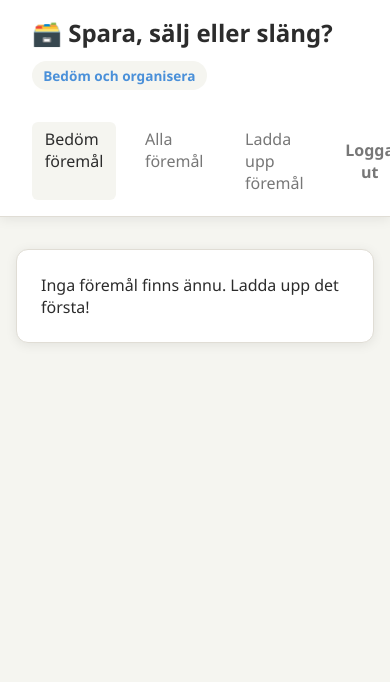
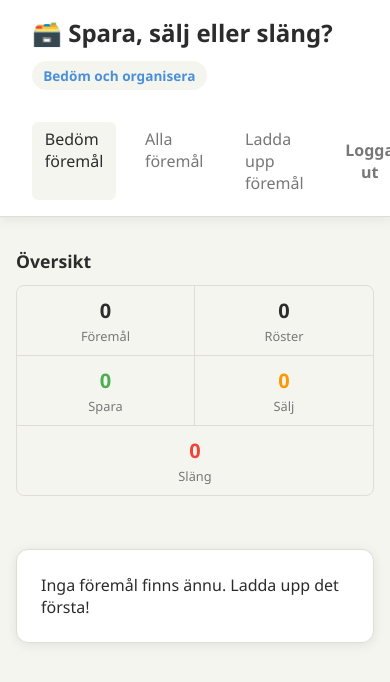
Before and after one commit to JFSvensson/SparaSaljSlang, a website: page public/index.html in a window 390 px wide. Drawn offline with Linux system fonts and the light colour scheme; no server answers.

Commit message:
feat: add decision summary feature with UI display and backend support

```diff
--- a/public/app.js
+++ b/public/app.js
@@ -24,6 +24,12 @@
   const deleteCurrentBtn = document.getElementById('delete-current-btn');
   const logoutBtn = document.getElementById('logout-btn');
   const choiceButtons = document.querySelectorAll('.choice-buttons .btn');
+  const summaryItems = document.getElementById('summary-items');
+  const summaryVotes = document.getElementById('summary-votes');
+  const summarySave = document.getElementById('summary-save');
+  const summarySell = document.getElementById('summary-sell');
+  const summaryThrow = document.getElementById('summary-throw');
+  const summaryDetail = document.getElementById('summary-detail');
 
   /** @type {{ id: number; filename: string; original_name: string }[]} */
   let items = [];
@@ -72,6 +78,28 @@
   function showEmpty() {
     if (viewerSection) viewerSection.classList.add('hidden');
     if (emptySection) emptySection.classList.remove('hidden');
+  }
+
+  function renderSummary(summary) {
+    if (summaryItems) summaryItems.textContent = String(summary.total_items);
+    if (summaryVotes) summaryVotes.textContent = String(summary.total_votes);
+    if (summarySave) summarySave.textContent = String(summary.save_items);
+    if (summarySell) summarySell.textContent = String(summary.sell_items);
+    if (summaryThrow) summaryThrow.textContent = String(summary.throw_items);
+    if (summaryDetail) {
+      const parts = [];
+      if (summary.tied_items) parts.push(`${summary.tied_items} oavgjorda`);
+      if (summary.undecided_items) parts.push(`${summary.undecided_items} utan röster`);
+      summaryDetail.textContent = parts.join(' · ');
+    }
+  }
+
+  async function loadSummary() {
+    try {
+      renderSummary(await api.get('/items/summary'));
+    } catch (err) {
+      console.warn('Could not load decision summary', err);
+    }
   }
 
   function clearSelectedFile() {
@@ -169,6 +197,7 @@
         items.unshift(newItem);
         currentIndex = 0;
         showItem(newItem);
+        loadSummary();
       } catch (err) {
         setStatus(String(err), 'error');
       } finally {
@@ -189,6 +218,7 @@
         const data = await api.post('/items/' + currentItemId + '/choices', { choice });
         updateBars(data.counts.save, data.counts.sell, data.counts.throw);
         if (voteResult) voteResult.classList.remove('hidden');
+        loadSummary();
       } catch (err) {
         setStatus(String(err), 'error');
         choiceButtons.forEach((b) => b.removeAttribute('disabled'));
@@ -217,6 +247,7 @@
         currentIndex = Math.min(currentIndex, items.length - 1);
         showItem(items[currentIndex]);
         setStatus('Föremålet togs bort.', 'success');
+        loadSummary();
       } catch (err) {
         setStatus(String(err), 'error');
       } finally {
@@ -248,5 +279,6 @@
   }
 
   // ── Init ──────────────────────────────────────────────────────────
+  loadSummary();
   loadItems();
 })();
--- a/public/index.html
+++ b/public/index.html
@@ -21,6 +21,18 @@
   </header>
 
   <main>
+    <section id="summary-section" class="summary-panel" aria-labelledby="summary-title">
+      <h2 id="summary-title">Översikt</h2>
+      <div class="summary-grid">
+        <div class="summary-stat"><span id="summary-items" class="summary-value">0</span><span>Föremål</span></div>
+        <div class="summary-stat"><span id="summary-votes" class="summary-value">0</span><span>Röster</span></div>
+        <div class="summary-stat summary-save"><span id="summary-save" class="summary-value">0</span><span>Spara</span></div>
+        <div class="summary-stat summary-sell"><span id="summary-sell" class="summary-value">0</span><span>Sälj</span></div>
+        <div class="summary-stat summary-throw"><span id="summary-throw" class="summary-value">0</span><span>Släng</span></div>
+      </div>
+      <p id="summary-detail" class="summary-detail"></p>
+    </section>
+
     <!-- Item viewer -->
     <section id="viewer-section" class="card hidden">
       <h2 id="viewer-title">Vad ska hända med detta?</h2>
--- a/public/style.css
+++ b/public/style.css
@@ -121,6 +121,56 @@ main {
 .card h2 {
   margin-bottom: 1rem;
   font-size: 1.2rem;
+}
+
+.summary-panel {
+  display: flex;
+  flex-direction: column;
+  gap: 0.75rem;
+}
+
+.summary-panel h2 {
+  font-size: 1.1rem;
+}
+
+.summary-grid {
+  display: grid;
+  grid-template-columns: repeat(5, minmax(0, 1fr));
+  border: 1px solid var(--color-border);
+  border-radius: 8px;
+  overflow: hidden;
+}
+
+.summary-stat {
+  display: flex;
+  flex-direction: column;
+  gap: 0.2rem;
+  align-items: center;
+  padding: 0.65rem 0.35rem;
+  border-right: 1px solid var(--color-border);
+  color: var(--color-muted);
+  font-size: 0.8rem;
+  text-align: center;
+}
+
+.summary-stat:last-child {
+  border-right: 0;
+}
+
+.summary-value {
+  color: var(--color-text);
+  font-size: 1.25rem;
+  font-weight: 700;
+}
+
+.summary-save .summary-value { color: var(--color-save); }
+.summary-sell .summary-value { color: var(--color-sell); }
+.summary-throw .summary-value { color: var(--color-throw); }
+
+.summary-detail {
+  min-height: 1.2em;
+  color: var(--color-muted);
+  font-size: 0.85rem;
 }
 
 .hidden {
@@ -500,3 +550,22 @@ main {
 .modal-close:hover {
   color: var(--color-text);
 }
+
+@media (max-width: 520px) {
+  .summary-grid {
+    grid-template-columns: repeat(2, minmax(0, 1fr));
+  }
+
+  .summary-stat {
+    border-bottom: 1px solid var(--color-border);
+  }
+
+  .summary-stat:nth-child(even) {
+    border-right: 0;
+  }
+
+  .summary-stat:last-child {
+    grid-column: span 2;
+    border-bottom: 0;
+  }
+}
--- a/src/routes/items.ts
+++ b/src/routes/items.ts
@@ -55,6 +55,11 @@ const uploadLimiter = rateLimit({
   standardHeaders: true,
   legacyHeaders: false,
   message: { error: 'Upload limit reached, please try again later.' },
+});
+
+// GET /api/items/summary — overview of current decision leaders
+router.get('/summary', (_req: Request, res: Response) => {
+  res.json(itemService.getDecisionSummary());
 });
 
 // GET /api/items — list all items with choice counts
```
Also changed, not shown: PLAN.md (+6 -2 lines), src/services/itemService.ts (+48 -0 lines), tests/httpWorkflow.test.ts (+14 -0 lines), tests/itemService.test.ts (+22 -0 lines).
